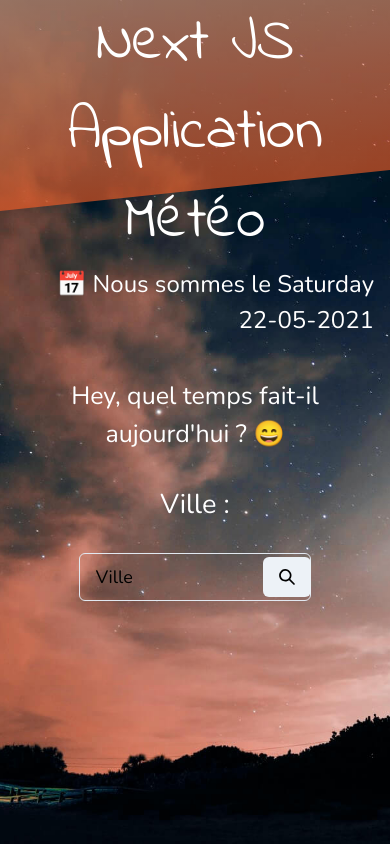
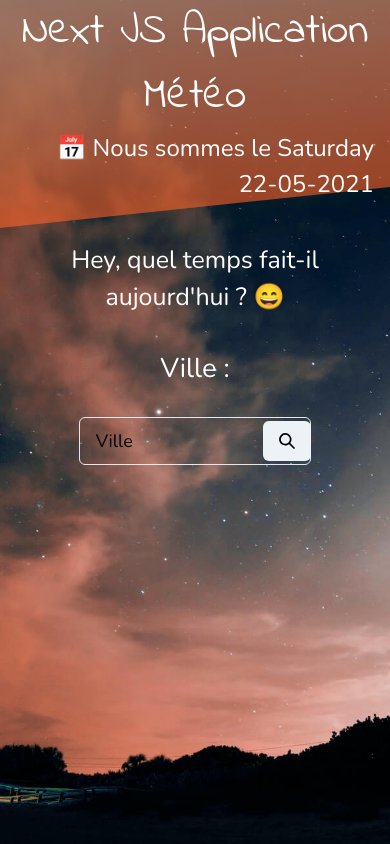
Before and after one commit to Jordane-Kraken/nextjs-weather, a Next.js app in the folder weather-app/: page / in a window 390 px wide. Built offline with nearby package versions, Linux system fonts and the light colour scheme.

Commit message:
change css for mobile

```diff
--- a/weather-app/styles/Home.module.scss
+++ b/weather-app/styles/Home.module.scss
@@ -17,8 +17,8 @@
   background-image: linear-gradient(#F2B291, #ff6126);
   transform: skewY(-6deg);
   transform-origin: top left;
-  @media (max-width: 600px) {
-    height: 25%;
+  @media (max-width: 455px) {
+    height: 27%;
   }
 }
 
@@ -27,6 +27,9 @@
   color: white;
   font-size: 3.7em;
   font-family: 'Indie flower', sans-serif;
+  @media (max-width: 455px) {
+    font-size: 2.7em;
+  }
 
 }
 
```
